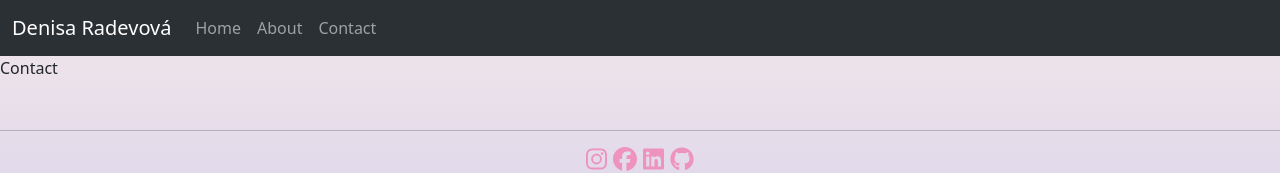
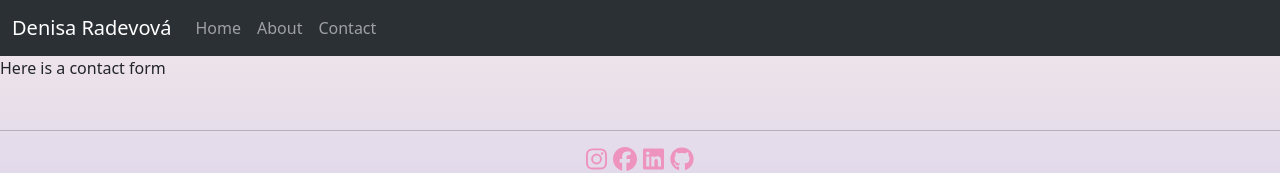
Before and after one commit to radevden/portfolio-new, a React (Vite) app: page /contact in a window 1280 px wide. Shown: the top 173 px of the page. Built offline with nearby package versions, Linux system fonts and the light colour scheme.

Commit message:
linking other pages

```diff
--- a/src/About.jsx
+++ b/src/About.jsx
@@ -11,7 +11,7 @@ export default function About () {
                  Hi, I am Denisa — Front-End Developer
                  <br/>I build responsive and interactive websites using React.
             </h3>
-            <h4>I’m a front-end developer with a passion for clean, user-friendly interfaces. I’ve built projects with HTML, CSS, JavaScript, and React. Currently learning more about responsive design and improving accessibility.</h4>
+            <h4>I am a front-end developer with a passion for clean, user-friendly interfaces. I’ve built projects with HTML, CSS, JavaScript, and React. Currently learning more about responsive design and improving accessibility.</h4>
 
             <h3>Skills:</h3>
             <h4>
--- a/src/Contact.jsx
+++ b/src/Contact.jsx
@@ -2,6 +2,6 @@ import React from "react";
 
 export default function Contact () {
     return (
-        "Contact"
+        "Here is a contact form"
     );
 }
--- a/src/Navbar.jsx
+++ b/src/Navbar.jsx
@@ -2,11 +2,6 @@ import React from 'react'
 import { Link } from 'react-router-dom';
 
 export default function Navbar() {
-    function changeActive(event){
-        event.preventDefault();
-        let link = document.querySelector(".nav-link");
-        link.classList.add("active");
-    }
 
     return (
         <nav className="navbar sticky-top navbar-expand-lg bg-body-tertiary" data-bs-theme="dark">
@@ -17,9 +12,9 @@ export default function Navbar() {
                 </button>
                 <div className="collapse navbar-collapse" id="navbarNavAltMarkup">
                     <div className="navbar-nav">
-                        <Link onClick={changeActive} className="nav-link" aria-current="page" to="/">Home</Link>
-                        <Link onClick={changeActive} className="nav-link" to="/about">About</Link>
-                        <Link onClick={changeActive} className="nav-link" to="/contact">Contact</Link>
+                        <Link  className="nav-link" aria-current="page" to="/">Home</Link>
+                        <Link  className="nav-link" to="/about">About</Link>
+                        <Link  className="nav-link" to="/contact">Contact</Link>
                     </div>
                 </div>
             </div>
```
